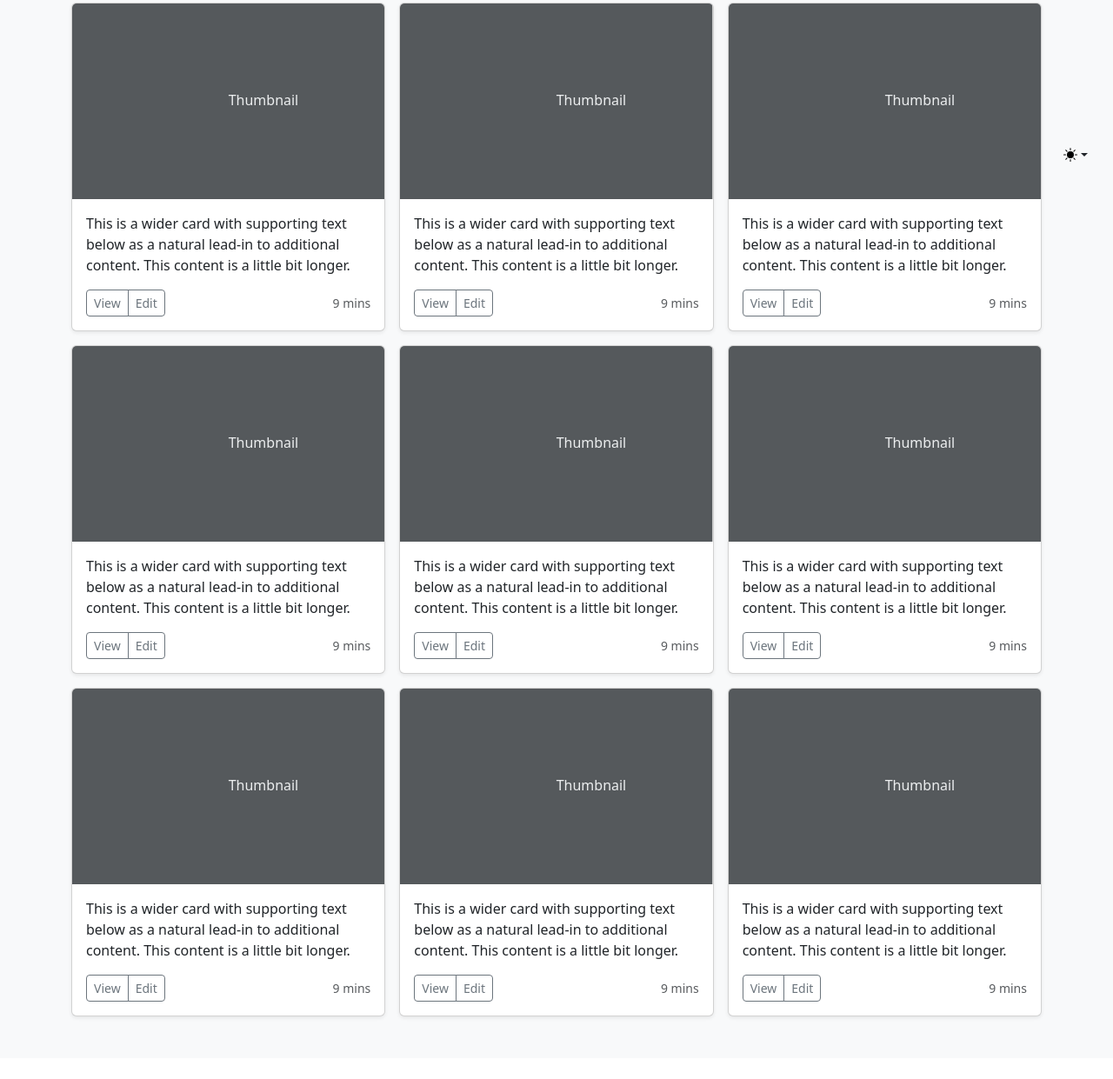
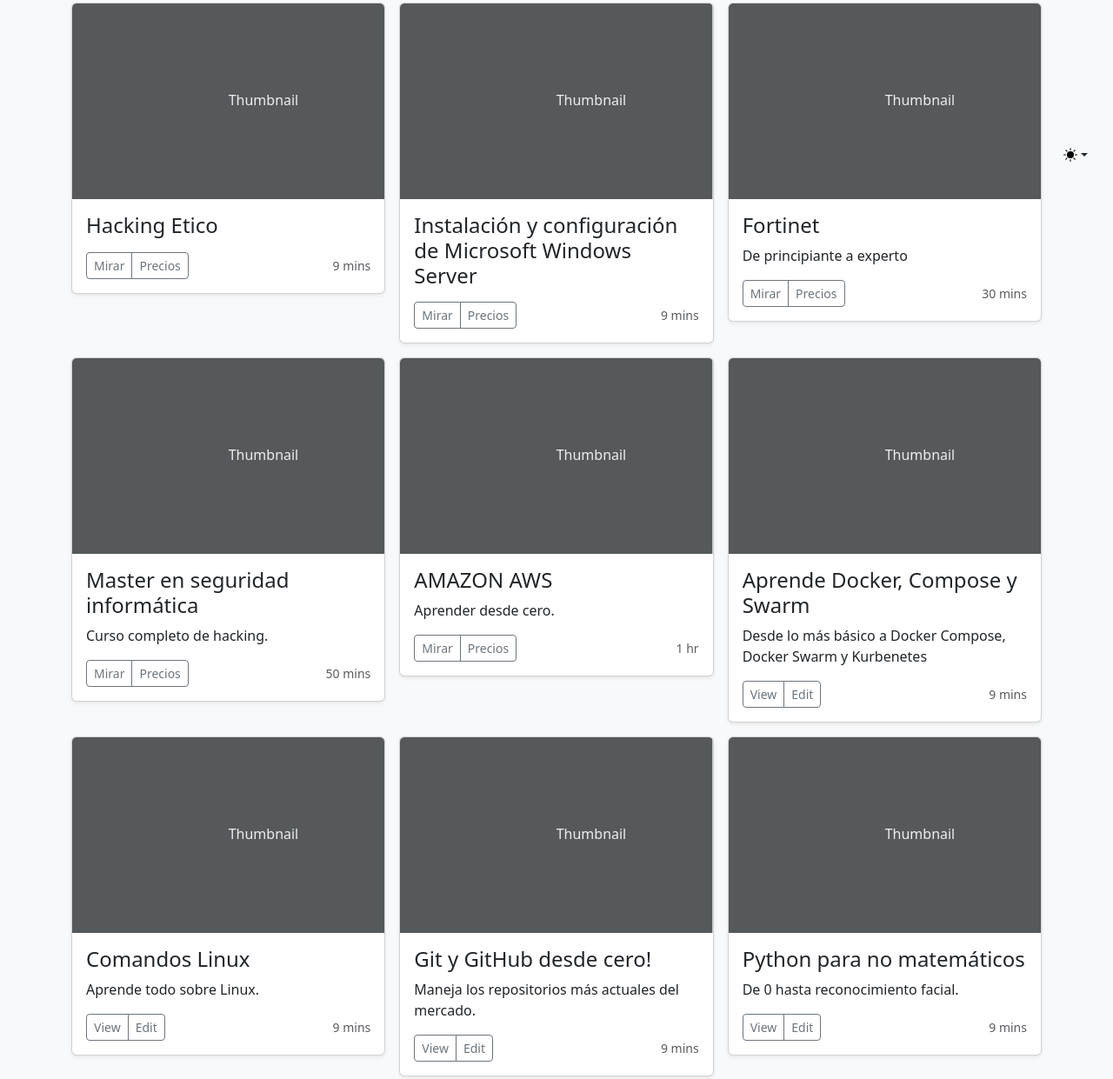
Before and after one commit to solchuuxx/prueba-bootstrap, a plain HTML site: page index2.html in a window 1280 px wide. Shown: the part 585-1826 px from the top of the page at 87% size. Drawn offline with nearby package versions, Linux system fonts and the light colour scheme.

Commit message:
Se modificaron algunas cosas de la estructura para que sea parecida a una página web acerca de cursos

```diff
--- a/index2.html
+++ b/index2.html
@@ -74,7 +74,7 @@
         </div>
         </div>
     </div>
-    <div class="navbar navbar-dark bg-dark shadow-sm">
+     <div class="navbar navbar-dark bg-dark shadow-sm">
         <div class="container">
         <a href="#" class="navbar-brand d-flex align-items-center">
             <svg xmlns="http://www.w3.org/2000/svg" width="20" height="20" fill="none" stroke="currentColor" stroke-linecap="round" stroke-linejoin="round" stroke-width="2" aria-hidden="true" class="me-2" viewBox="0 0 24 24"><path d="M23 19a2 2 0 0 1-2 2H3a2 2 0 0 1-2-2V8a2 2 0 0 1 2-2h4l2-3h6l2 3h4a2 2 0 0 1 2 2z"></path><circle cx="12" cy="13" r="4"></circle></svg>
@@ -95,8 +95,8 @@
             <h1 class="fw-light">Cursos</h1>
             <p class="lead text-body-secondary">En nuestra plataforma encontrarás una amplia variedad de cursos diseñados para ayudarte a aprender y mejorar tus habilidades en programación, ya sea que seas un principiante o un programador experimentado que busque expandir sus conocimientos. </p>
             <p>
-            <a href="#" class="btn btn-primary my-2">Main call to action</a>
-            <a href="#" class="btn btn-secondary my-2">Secondary action</a>
+            <a href="#" class="btn btn-primary my-2">Ofertas</a>
+            <a href="#" class="btn btn-secondary my-2">Más</a>
             </p>
         </div>
         </div>
@@ -110,11 +110,12 @@
             <div class="card shadow-sm">
                 <svg class="bd-placeholder-img card-img-top" width="100%" height="225" xmlns="http://www.w3.org/2000/svg" role="img" aria-label="Placeholder: Thumbnail" preserveAspectRatio="xMidYMid slice" focusable="false"><title>Placeholder</title><rect width="100%" height="100%" fill="#55595c"></rect><text x="50%" y="50%" fill="#eceeef" dy=".3em">Thumbnail</text></svg>
                 <div class="card-body">
-                <p class="card-text">This is a wider card with supporting text below as a natural lead-in to additional content. This content is a little bit longer.</p>
+                <h4>Hacking Etico</h4>
+                <p class="card-text"></p>
                 <div class="d-flex justify-content-between align-items-center">
                     <div class="btn-group">
-                    <button type="button" class="btn btn-sm btn-outline-secondary">View</button>
-                    <button type="button" class="btn btn-sm btn-outline-secondary">Edit</button>
+                    <button type="button" class="btn btn-sm btn-outline-secondary">Mirar</button>
+                    <button type="button" class="btn btn-sm btn-outline-secondary">Precios</button>
                     </div>
                     <small class="text-body-secondary">9 mins</small>
                 </div>
@@ -125,13 +126,47 @@
             <div class="card shadow-sm">
                 <svg class="bd-placeholder-img card-img-top" width="100%" height="225" xmlns="http://www.w3.org/2000/svg" role="img" aria-label="Placeholder: Thumbnail" preserveAspectRatio="xMidYMid slice" focusable="false"><title>Placeholder</title><rect width="100%" height="100%" fill="#55595c"></rect><text x="50%" y="50%" fill="#eceeef" dy=".3em">Thumbnail</text></svg>
                 <div class="card-body">
-                <p class="card-text">This is a wider card with supporting text below as a natural lead-in to additional content. This content is a little bit longer.</p>
+                    <h4> Instalación y configuración de Microsoft Windows Server</h4>
+                <p class="card-text"></p>
                 <div class="d-flex justify-content-between align-items-center">
                     <div class="btn-group">
-                    <button type="button" class="btn btn-sm btn-outline-secondary">View</button>
-                    <button type="button" class="btn btn-sm btn-outline-secondary">Edit</button>
+                    <button type="button" class="btn btn-sm btn-outline-secondary">Mirar</button>
+                    <button type="button" class="btn btn-sm btn-outline-secondary">Precios</button>
                     </div>
                     <small class="text-body-secondary">9 mins</small>
+                </div>
+            </div>
+            </div>
+            </div>
+            <div class="col">
+            <div class="card shadow-sm">
+                <svg class="bd-placeholder-img card-img-top" width="100%" height="225" xmlns="http://www.w3.org/2000/svg" role="img" aria-label="Placeholder: Thumbnail" preserveAspectRatio="xMidYMid slice" focusable="false"><title>Placeholder</title><rect width="100%" height="100%" fill="#55595c"></rect><text x="50%" y="50%" fill="#eceeef" dy=".3em">Thumbnail</text></svg>
+                <div class="card-body">
+                    <h4>Fortinet</h4>
+                <p class="card-text">De principiante a experto</p>
+                <div class="d-flex justify-content-between align-items-center">
+                    <div class="btn-group">
+                    <button type="button" class="btn btn-sm btn-outline-secondary">Mirar</button>
+                    <button type="button" class="btn btn-sm btn-outline-secondary">Precios</button>
+                    </div>
+                    <small class="text-body-secondary">30 mins</small>
+                </div>
+                </div>
+            </div>
+            </div>
+
+            <div class="col">
+            <div class="card shadow-sm">
+                <svg class="bd-placeholder-img card-img-top" width="100%" height="225" xmlns="http://www.w3.org/2000/svg" role="img" aria-label="Placeholder: Thumbnail" preserveAspectRatio="xMidYMid slice" focusable="false"><title>Placeholder</title><rect width="100%" height="100%" fill="#55595c"></rect><text x="50%" y="50%" fill="#eceeef" dy=".3em">Thumbnail</text></svg>
+                <div class="card-body">
+                    <h4>Master en seguridad informática</h4>
+                <p class="card-text">Curso completo de hacking.</p>
+                <div class="d-flex justify-content-between align-items-center">
+                    <div class="btn-group">
+                    <button type="button" class="btn btn-sm btn-outline-secondary">Mirar</button>
+                    <button type="button" class="btn btn-sm btn-outline-secondary">Precios</button>
+                    </div>
+                    <small class="text-body-secondary">50 mins</small>
                 </div>
                 </div>
             </div>
@@ -140,7 +175,24 @@
             <div class="card shadow-sm">
                 <svg class="bd-placeholder-img card-img-top" width="100%" height="225" xmlns="http://www.w3.org/2000/svg" role="img" aria-label="Placeholder: Thumbnail" preserveAspectRatio="xMidYMid slice" focusable="false"><title>Placeholder</title><rect width="100%" height="100%" fill="#55595c"></rect><text x="50%" y="50%" fill="#eceeef" dy=".3em">Thumbnail</text></svg>
                 <div class="card-body">
-                <p class="card-text">This is a wider card with supporting text below as a natural lead-in to additional content. This content is a little bit longer.</p>
+                    <h4>AMAZON AWS</h4>
+                <p class="card-text">Aprender desde cero.</p>
+                <div class="d-flex justify-content-between align-items-center">
+                    <div class="btn-group">
+                    <button type="button" class="btn btn-sm btn-outline-secondary">Mirar</button>
+                    <button type="button" class="btn btn-sm btn-outline-secondary">Precios</button>
+                    </div>
+                    <small class="text-body-secondary">1 hr</small>
+                </div>
+                </div>
+            </div>
+            </div>
+            <div class="col">
+            <div class="card shadow-sm">
+                <svg class="bd-placeholder-img card-img-top" width="100%" height="225" xmlns="http://www.w3.org/2000/svg" role="img" aria-label="Placeholder: Thumbnail" preserveAspectRatio="xMidYMid slice" focusable="false"><title>Placeholder</title><rect width="100%" height="100%" fill="#55595c"></rect><text x="50%" y="50%" fill="#eceeef" dy=".3em">Thumbnail</text></svg>
+                <div class="card-body">
+                    <h4>Aprende Docker, Compose y Swarm</h4>
+                <p class="card-text">Desde lo más básico a Docker Compose, Docker Swarm y Kurbenetes</p>
                 <div class="d-flex justify-content-between align-items-center">
                     <div class="btn-group">
                     <button type="button" class="btn btn-sm btn-outline-secondary">View</button>
@@ -156,7 +208,8 @@
             <div class="card shadow-sm">
                 <svg class="bd-placeholder-img card-img-top" width="100%" height="225" xmlns="http://www.w3.org/2000/svg" role="img" aria-label="Placeholder: Thumbnail" preserveAspectRatio="xMidYMid slice" focusable="false"><title>Placeholder</title><rect width="100%" height="100%" fill="#55595c"></rect><text x="50%" y="50%" fill="#eceeef" dy=".3em">Thumbnail</text></svg>
                 <div class="card-body">
-                <p class="card-text">This is a wider card with supporting text below as a natural lead-in to additional content. This content is a little bit longer.</p>
+                    <h4>Comandos Linux</h4>
+                <p class="card-text">Aprende todo sobre Linux.</p>
                 <div class="d-flex justify-content-between align-items-center">
                     <div class="btn-group">
                     <button type="button" class="btn btn-sm btn-outline-secondary">View</button>
@@ -171,7 +224,8 @@
             <div class="card shadow-sm">
                 <svg class="bd-placeholder-img card-img-top" width="100%" height="225" xmlns="http://www.w3.org/2000/svg" role="img" aria-label="Placeholder: Thumbnail" preserveAspectRatio="xMidYMid slice" focusable="false"><title>Placeholder</title><rect width="100%" height="100%" fill="#55595c"></rect><text x="50%" y="50%" fill="#eceeef" dy=".3em">Thumbnail</text></svg>
                 <div class="card-body">
-                <p class="card-text">This is a wider card with supporting text below as a natural lead-in to additional content. This content is a little bit longer.</p>
+                    <h4>Git y GitHub desde cero!</h4>
+                <p class="card-text">Maneja los repositorios más actuales del mercado.</p>
                 <div class="d-flex justify-content-between align-items-center">
                     <div class="btn-group">
                     <button type="button" class="btn btn-sm btn-outline-secondary">View</button>
@@ -186,53 +240,8 @@
             <div class="card shadow-sm">
                 <svg class="bd-placeholder-img card-img-top" width="100%" height="225" xmlns="http://www.w3.org/2000/svg" role="img" aria-label="Placeholder: Thumbnail" preserveAspectRatio="xMidYMid slice" focusable="false"><title>Placeholder</title><rect width="100%" height="100%" fill="#55595c"></rect><text x="50%" y="50%" fill="#eceeef" dy=".3em">Thumbnail</text></svg>
                 <div class="card-body">
-                <p class="card-text">This is a wider card with supporting text below as a natural lead-in to additional content. This content is a little bit longer.</p>
-                <div class="d-flex justify-content-between align-items-center">
-                    <div class="btn-group">
-                    <button type="button" class="btn btn-sm btn-outline-secondary">View</button>
-                    <button type="button" class="btn btn-sm btn-outline-secondary">Edit</button>
-                    </div>
-                    <small class="text-body-secondary">9 mins</small>
-                </div>
-                </div>
-            </div>
-            </div>
-
-            <div class="col">
-            <div class="card shadow-sm">
-                <svg class="bd-placeholder-img card-img-top" width="100%" height="225" xmlns="http://www.w3.org/2000/svg" role="img" aria-label="Placeholder: Thumbnail" preserveAspectRatio="xMidYMid slice" focusable="false"><title>Placeholder</title><rect width="100%" height="100%" fill="#55595c"></rect><text x="50%" y="50%" fill="#eceeef" dy=".3em">Thumbnail</text></svg>
-                <div class="card-body">
-                <p class="card-text">This is a wider card with supporting text below as a natural lead-in to additional content. This content is a little bit longer.</p>
-                <div class="d-flex justify-content-between align-items-center">
-                    <div class="btn-group">
-                    <button type="button" class="btn btn-sm btn-outline-secondary">View</button>
-                    <button type="button" class="btn btn-sm btn-outline-secondary">Edit</button>
-                    </div>
-                    <small class="text-body-secondary">9 mins</small>
-                </div>
-                </div>
-            </div>
-            </div>
-            <div class="col">
-            <div class="card shadow-sm">
-                <svg class="bd-placeholder-img card-img-top" width="100%" height="225" xmlns="http://www.w3.org/2000/svg" role="img" aria-label="Placeholder: Thumbnail" preserveAspectRatio="xMidYMid slice" focusable="false"><title>Placeholder</title><rect width="100%" height="100%" fill="#55595c"></rect><text x="50%" y="50%" fill="#eceeef" dy=".3em">Thumbnail</text></svg>
-                <div class="card-body">
-                <p class="card-text">This is a wider card with supporting text below as a natural lead-in to additional content. This content is a little bit longer.</p>
-                <div class="d-flex justify-content-between align-items-center">
-                    <div class="btn-group">
-                    <button type="button" class="btn btn-sm btn-outline-secondary">View</button>
-                    <button type="button" class="btn btn-sm btn-outline-secondary">Edit</button>
-                    </div>
-                    <small class="text-body-secondary">9 mins</small>
-                </div>
-                </div>
-            </div>
-            </div>
-            <div class="col">
-            <div class="card shadow-sm">
-                <svg class="bd-placeholder-img card-img-top" width="100%" height="225" xmlns="http://www.w3.org/2000/svg" role="img" aria-label="Placeholder: Thumbnail" preserveAspectRatio="xMidYMid slice" focusable="false"><title>Placeholder</title><rect width="100%" height="100%" fill="#55595c"></rect><text x="50%" y="50%" fill="#eceeef" dy=".3em">Thumbnail</text></svg>
-                <div class="card-body">
-                <p class="card-text">This is a wider card with supporting text below as a natural lead-in to additional content. This content is a little bit longer.</p>
+                    <h4>Python para no matemáticos</h4>
+                <p class="card-text">De 0 hasta reconocimiento facial.</p>
                 <div class="d-flex justify-content-between align-items-center">
                     <div class="btn-group">
                     <button type="button" class="btn btn-sm btn-outline-secondary">View</button>
```
